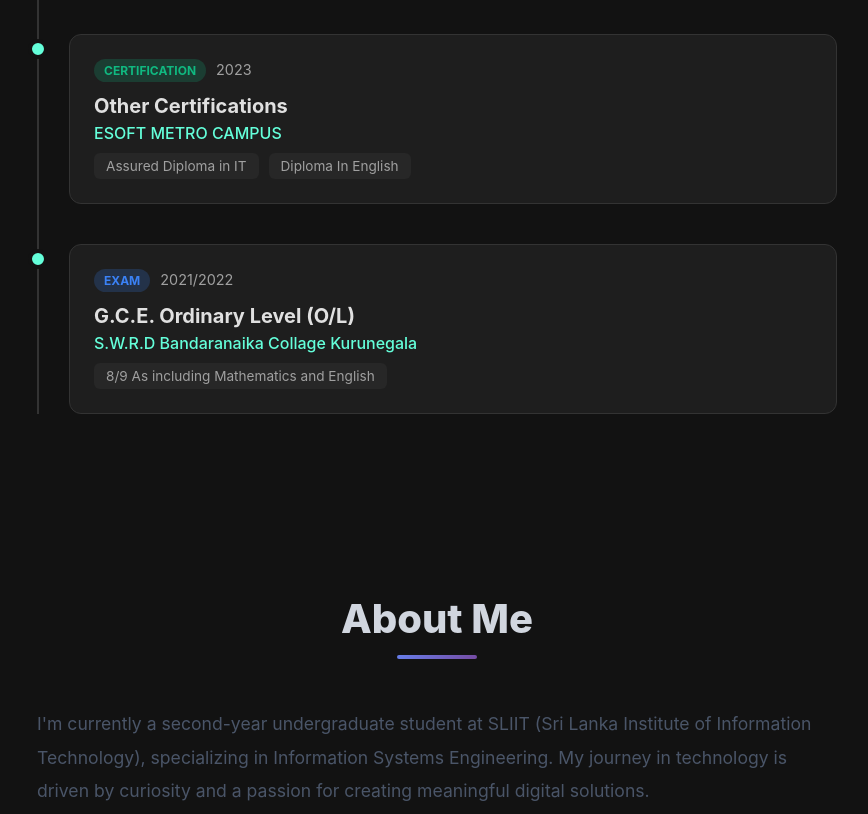
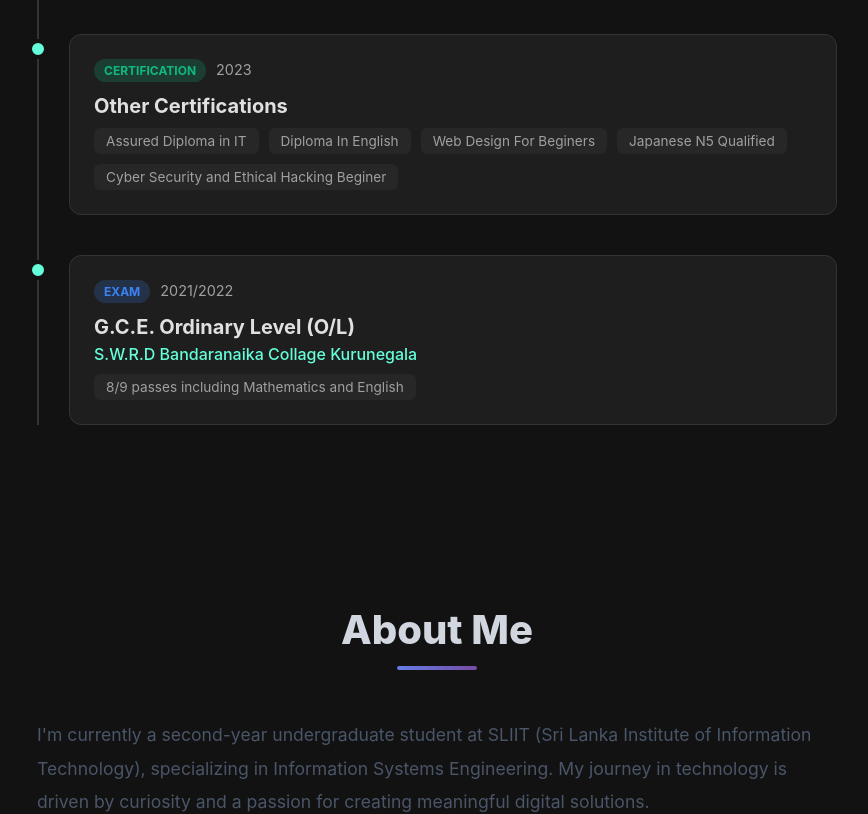
Before and after one commit to KaveeshaGayashan-09/KaveeshaGayashan, a React (Vite) app: page / in a window 1280 px wide. Shown: the part 1220-2034 px from the top of the page, without its empty margins (203-1071 px from the left). Built offline with nearby package versions, Linux system fonts and the light colour scheme.

Commit message:
add the certifications

```diff
--- a/src/App.css
+++ b/src/App.css
@@ -225,11 +225,13 @@
   }
 
   .hero-img{
-   width: 250px;
+  width: 250px;
   height: 300px;
   object-fit:cover;
   border-radius: 50%;
   transition: filter 0.3s ease;
+
+    transition: filter 0.3s ease;
 
   }
 
@@ -376,6 +378,7 @@
     transition: all 0.3s ease;
     box-shadow: 0 5px 15px rgba(0, 0, 0, 0.08);
     border: 1px solid #e2e8f0;
+    max-width: 200px;
   }
 
   .skill-card:hover {
@@ -564,6 +567,19 @@
       display: none;
     }
 
+    .skill-card{
+      width: 200px;
+    }
+
+    .skills-grid{
+      display: flex;
+      flex-direction: column;
+      justify-content: center;
+      align-items: center;
+
+    }
+
+
     .hero-img{
    width: 200px;
   height: 250px;
--- a/src/Components/Education.tsx
+++ b/src/Components/Education.tsx
@@ -25,9 +25,10 @@ const educationData: Qualification[] = [
     id: 2,
     type:'Certification',
     title: 'Other Certifications',
-    institution: 'ESOFT METRO CAMPUS',
+    institution :'',
     year: '2023',
-    details: ['Assured Diploma in IT', 'Diploma In English'],
+    details: ['Assured Diploma in IT', 'Diploma In English', 'Web Design For Beginers' , 'Japanese N5 Qualified' ,'Cyber Security and Ethical Hacking Beginer'],
+
   },
 //    {
 //     id: 3,
@@ -43,7 +44,7 @@ const educationData: Qualification[] = [
     title: 'G.C.E. Ordinary Level (O/L)',
     institution: 'S.W.R.D Bandaranaika Collage Kurunegala',
     year: '2021/2022',
-    details: ['8/9 As including Mathematics and English'],
+    details: ['8/9 passes including Mathematics and English'],
   }
 ];
 
--- a/src/Components/Hero.tsx
+++ b/src/Components/Hero.tsx
@@ -6,16 +6,20 @@ const Hero: React.FC = () => {
     <section id="home" className="hero-section">
       <div className="hero-content">
         <img src={image} alt="" className="hero-img"/>
-        <h1 className="hero-title">Kaveesha Gayashan</h1>
+        <div className='hero-info'>
+           <h1 className="hero-title">Kaveesha Gayashan</h1>
         <p className="hero-subtitle">Information Systems Engineering Student</p>
         <p className="hero-description">
           Undergraduate at SLIIT specializing in Information Systems Engineering, passionate about building innovative software solutions and exploring the endless possibilities of technology.
         </p>
-        <div className="hero-buttons">
+         <div className="hero-buttons">
           <a href="mailto:kavesha969@gmail.com" className="btn-primary">
             <Mail size={20} />
             Get in Touch
           </a>
+        </div>
+
+
           {/* <a href="https://github.com/KaveeshaGayashan-09" target="_blank" rel="noopener noreferrer" className="btn-secondary">
             <Github size={20} />
             View GitHub
```
